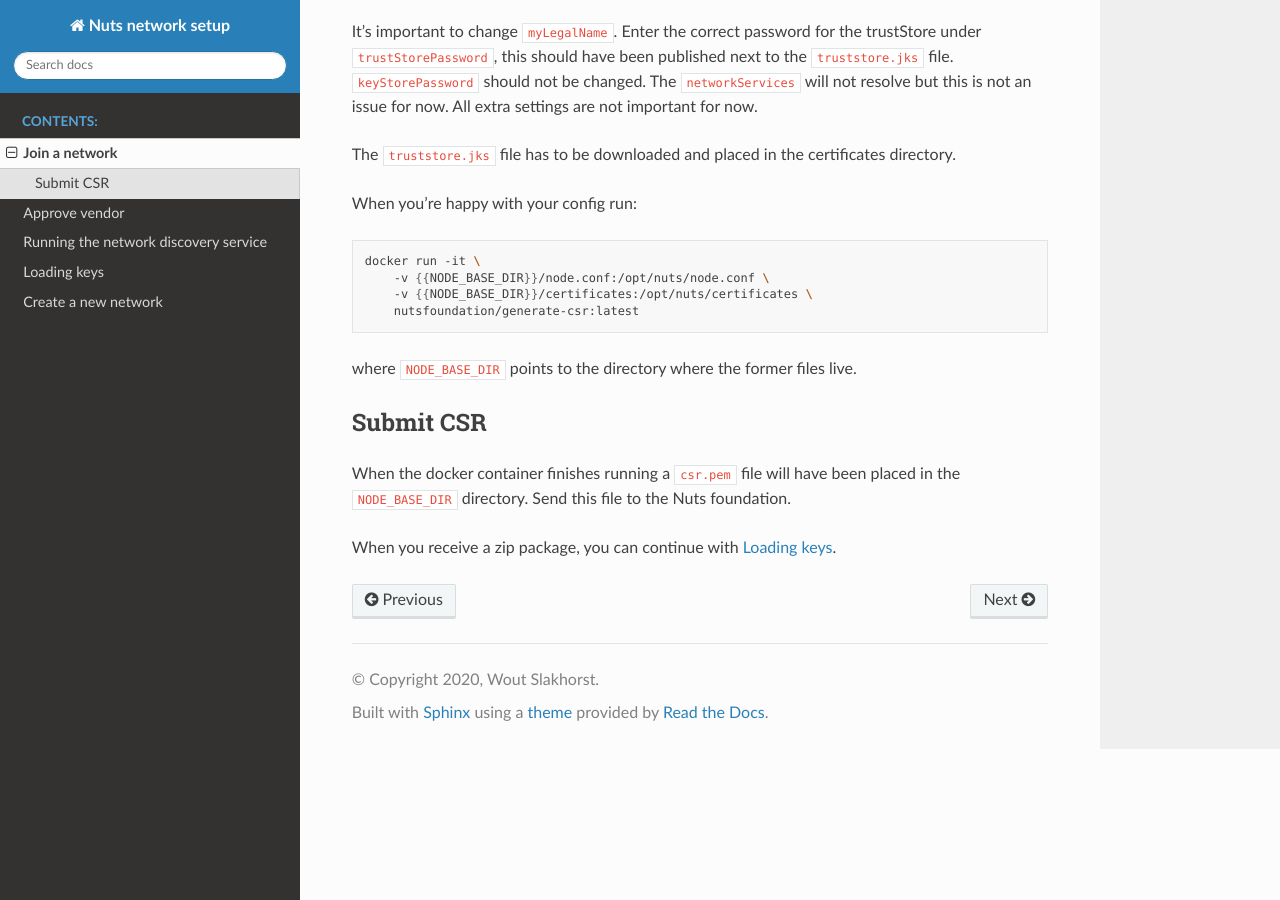
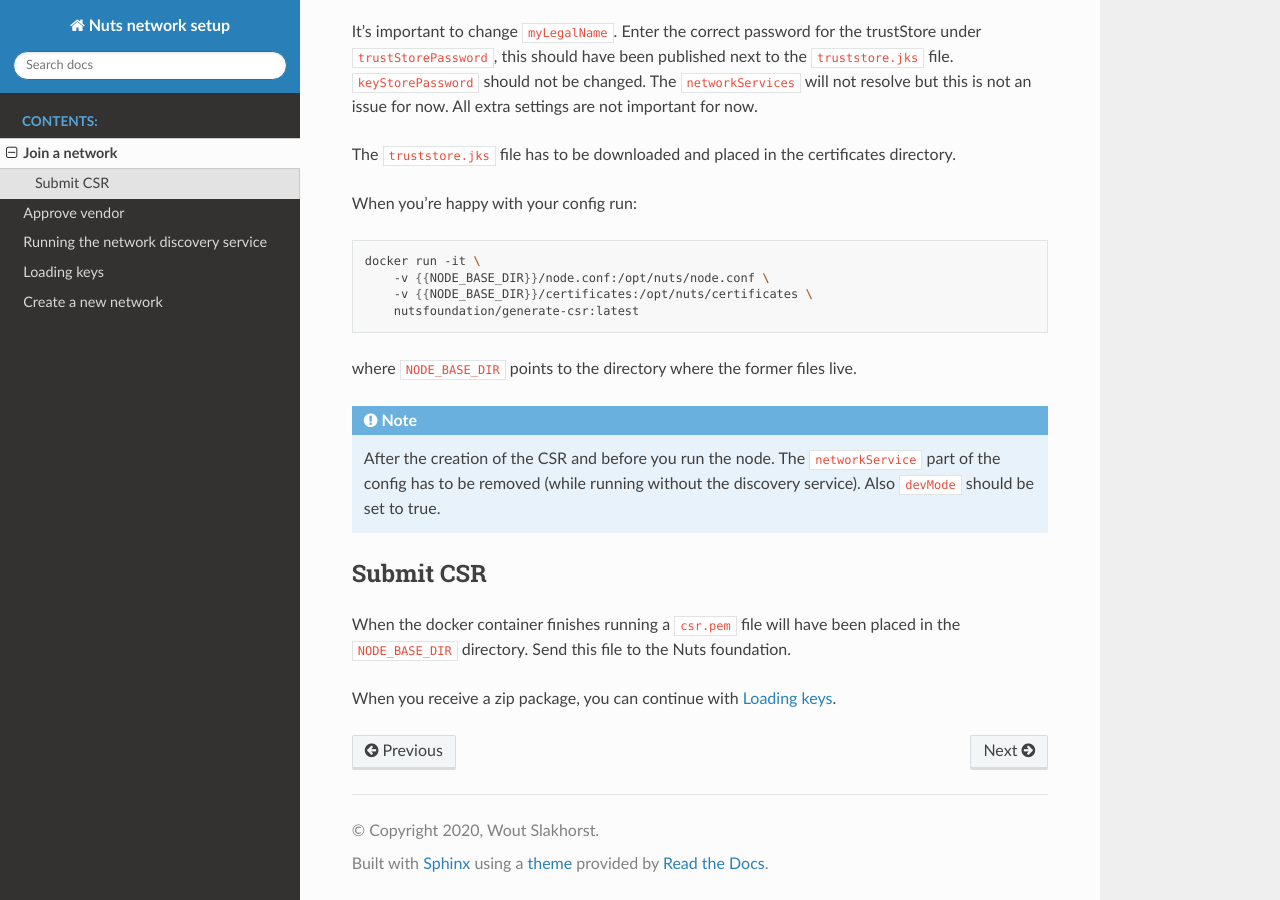
Before and after one commit to nuts-foundation/nuts-network-setup, a Sphinx documentation site: the page built from docs/pages/network/applying.rst, in a window 1280 px wide and 900 px high, scrolled down 634 px. Built offline with Sphinx 7.4.7 and the Read the Docs theme 2.0.0, drawn with Linux system fonts in a browser that asks for light colours.

Commit message:
small update to node setup

```diff
--- a/docs/pages/network/applying.rst
+++ b/docs/pages/network/applying.rst
@@ -42,6 +42,10 @@ When you're happy with your config run:
 
 where ``NODE_BASE_DIR`` points to the directory where the former files live.
 
+.. note::
+
+    After the creation of the CSR and before you run the node. The ``networkService`` part of the config has to be removed (while running without the discovery service). Also ``devMode`` should be set to true.
+
 Submit CSR
 **********
 
```
